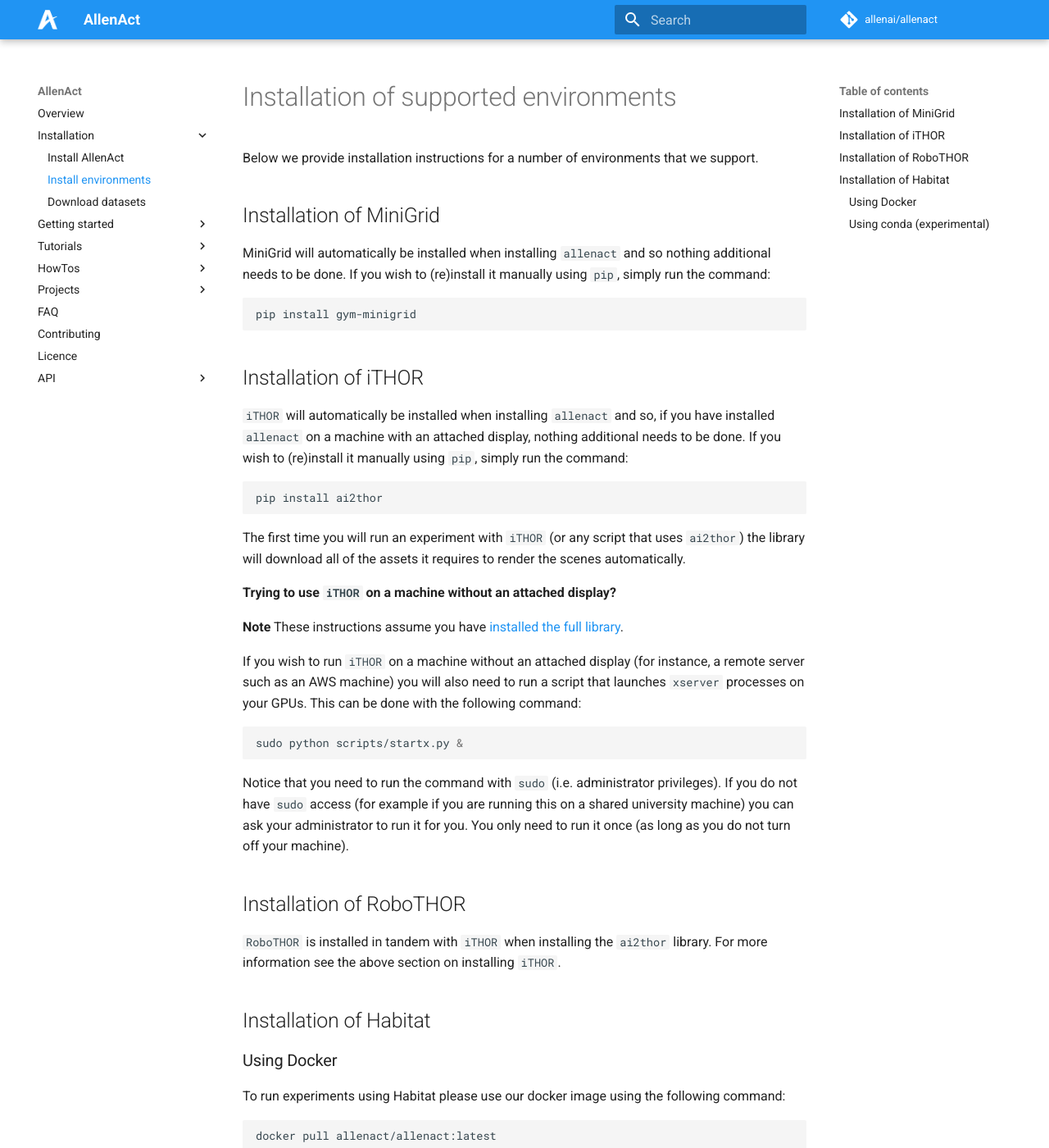
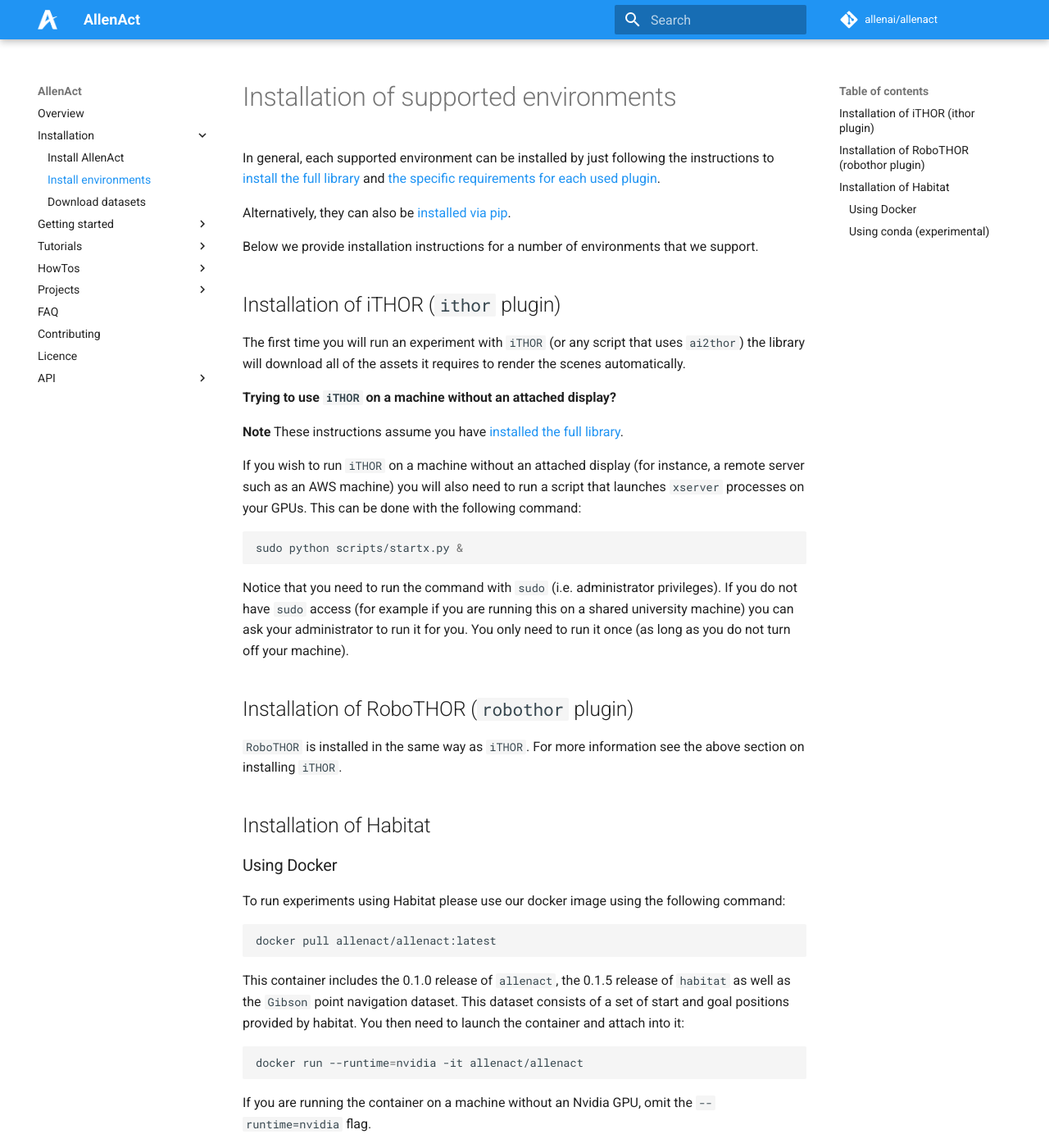
Before and after one commit to allenai/allenact, an MkDocs documentation site: the page built from docs/installation/installation-framework.md, in a window 1280 px wide and 1400 px high. Shown: the whole window at 82% size. Built offline with MkDocs 1.6.1 and Material for MkDocs 9.7.7, drawn with Linux system fonts in a browser that asks for light colours; comment, search, counter and statistics services are not loaded.

Commit message:
doc updates

````diff
--- a/docs/installation/installation-framework.md
+++ b/docs/installation/installation-framework.md
@@ -1,25 +1,14 @@
 # Installation of supported environments
+
+In general, each supported environment can be installed by just following the instructions
+to [install the full library](../installation/installation-allenact.md#full-library) and
+[the specific requirements for each used plugin](../installation/installation-allenact.md#plugins-extra-requirements).
+
+Alternatively, they can also be [installed via pip](../installation/installation-allenact.md#framework-and-plugins).
 
 Below we provide installation instructions for a number of environments that we support.
 
-## Installation of MiniGrid
-
-MiniGrid will automatically be installed when installing `allenact` and so nothing additional needs to be done.
- If you wish to (re)install it manually using `pip`, simply run the command:
-
-```bash
-pip install gym-minigrid
-```
-
-## Installation of iTHOR
-
-`iTHOR` will automatically be installed when installing `allenact` and so, if you have installed `allenact`
- on a machine with an attached display, nothing additional needs to be done. If you wish to (re)install it manually
- using `pip`, simply run the command:
-
-```bash
-pip install ai2thor
-```
+## Installation of iTHOR (`ithor` plugin)
 
 The first time you will run an experiment with `iTHOR` (or any script that uses `ai2thor`)
 the library will download all of the assets it requires to render the scenes automatically.
@@ -42,10 +31,9 @@
 can ask your administrator to run it for you. You only need to run it once (as
 long as you do not turn off your machine).
 
-## Installation of RoboTHOR
+## Installation of RoboTHOR (`robothor` plugin)
 
-`RoboTHOR` is installed in tandem with `iTHOR` when installing the `ai2thor` library. For more information
-see the above section on installing `iTHOR`.
+`RoboTHOR` is installed in the same way as `iTHOR`. For more information see the above section on installing `iTHOR`.
 
 ## Installation of Habitat
 
--- a/docs/tutorials/index.md
+++ b/docs/tutorials/index.md
@@ -1,7 +1,8 @@
 # AllenAct Tutorials
 
 **Note** The provided commands to execute these tutorials assume you have
-[installed the full library](../installation/installation-allenact.md#full-library).
+[installed the full library](../installation/installation-allenact.md#full-library)
+and the specific requirements for each used plugin.
 
 We provide several tutorials to help ramp up researchers to the field of Embodied-AI as well as to the AllenAct framework.
 
````
Also changed, not shown: docs/getting_started/running-your-first-experiment.md (+2 -2 lines), docs/installation/download-datasets.md (+2 -1 lines), docs/installation/installation-allenact.md (+9 -0 lines), docs/tutorials/training-a-pointnav-model.md (+2 -2 lines).
